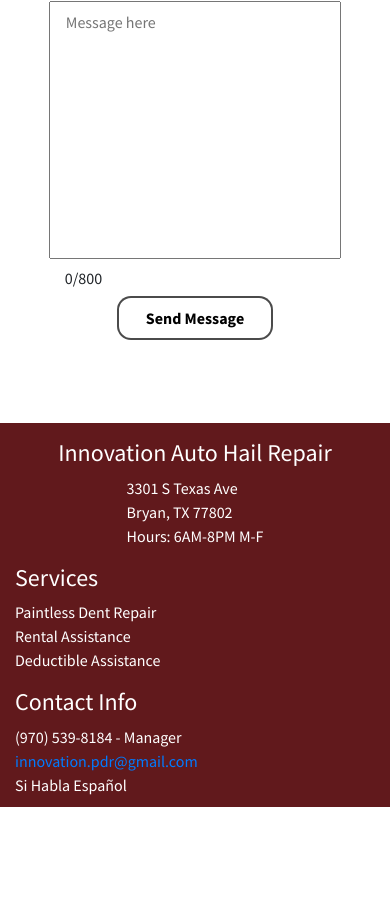
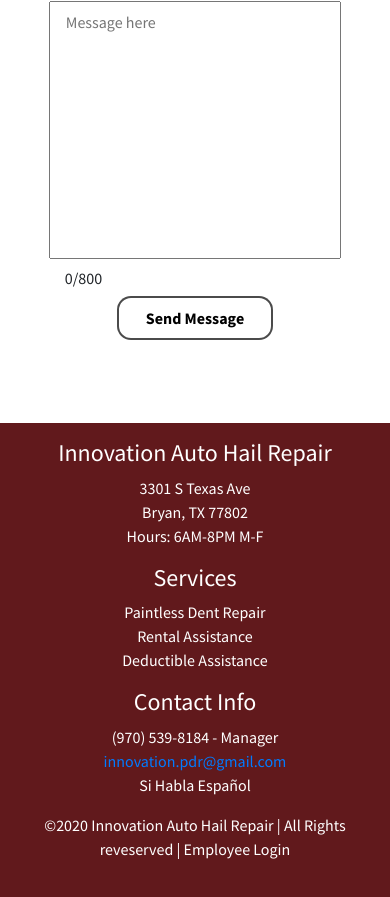
Before and after one commit to JRivera-31/Innovation-Auto-Repair, a Next.js app: page / in a window 390 px wide. Shown: the part 3467-4364 px from the top of the page. Built offline with nearby package versions, Linux system fonts and the light colour scheme; a web font is replaced by a local one.

Commit message:
footer tweaks

```diff
--- a/components/Footer/footer.module.css
+++ b/components/Footer/footer.module.css
@@ -13,7 +13,8 @@
 
 @media only screen and (max-width: 992px) {
     .mainfooter {
-        height: 24em;
+        height: 30em;
+        text-align: center;
     }
 
     .bizInfo{
```
